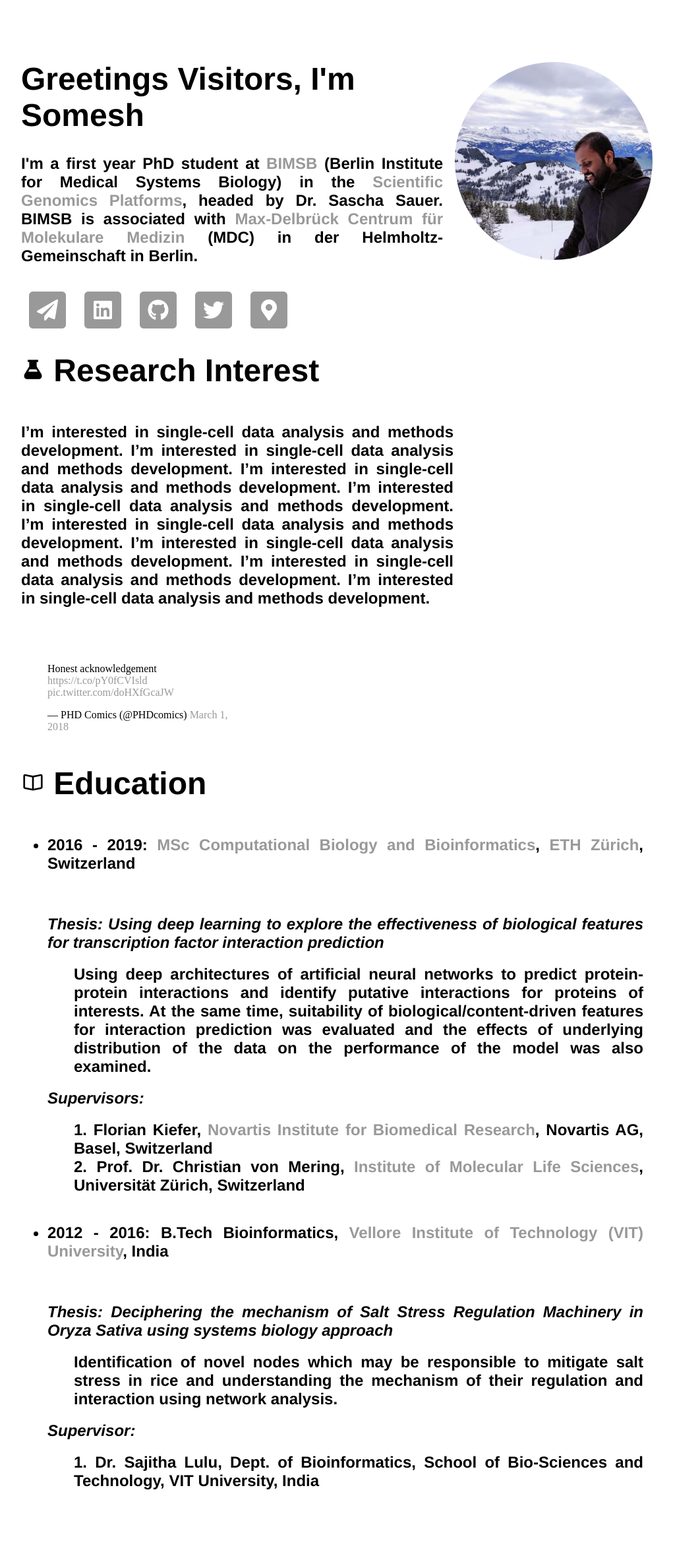
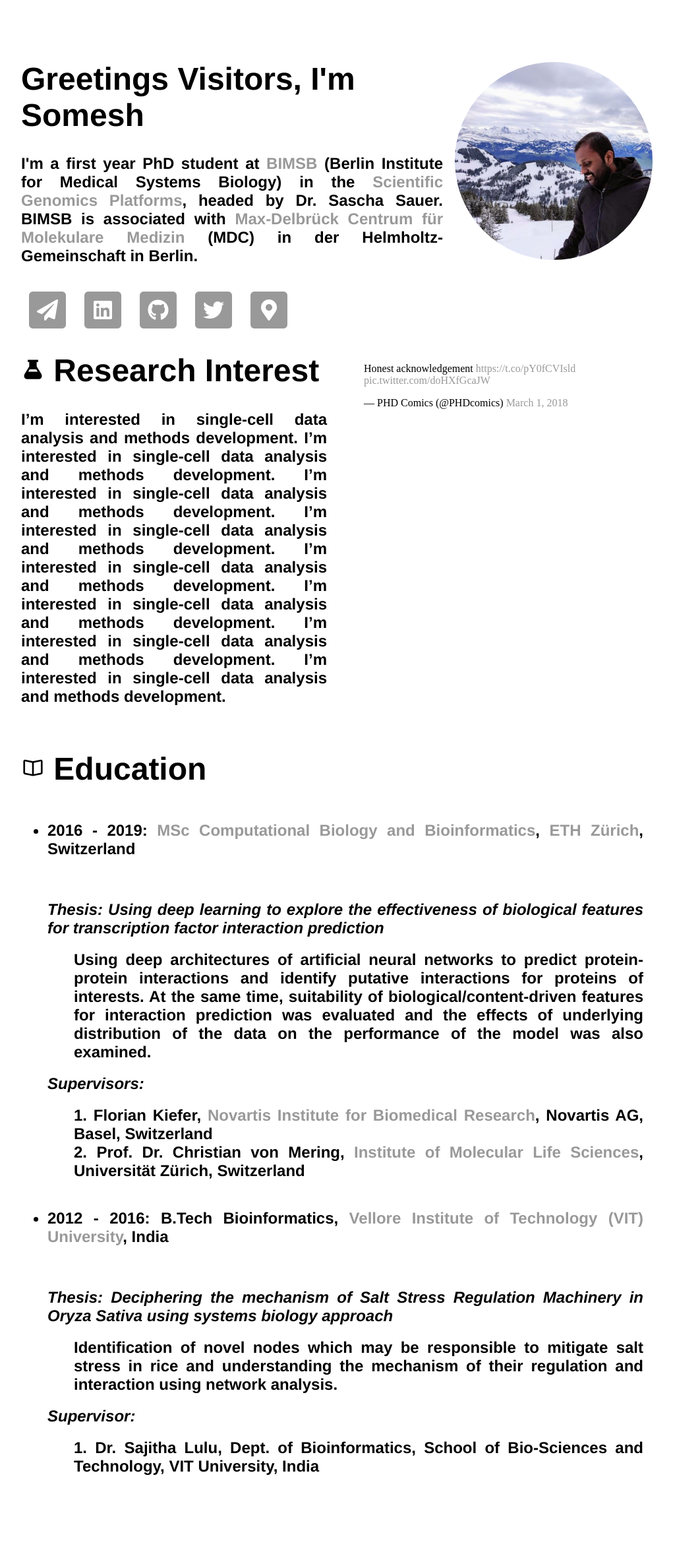
Before and after one commit to saisomesh2594/saisomesh2594.github.io, a Jekyll site: the page built from index.html, in a window 1280 px wide. Shown: the whole page at 66% size, without its empty margins (128-1149 px from the left). Built offline with Jekyll 4.4.1, drawn with Linux system fonts in a browser that asks for light colours; comment, search, counter and statistics services are not loaded; after the commit the page ends 2337 px from its top, so only the background shows below that.

Commit message:
Update main.css

```diff
--- a/css/main.css
+++ b/css/main.css
@@ -103,16 +103,14 @@ footer {
 
 #researchtrial {
 	float: left;
-	display: flex;
-  	flex-flow: column nowrap;
-  	justify-content: space-between;
-	width: 70%;
+	justify-content: space-between;
+	width: 50%;
 }
 
 #twitter {
 	padding-top: 2rem;
 	float: left;
-	width: 40%;
+	width: 50%;
 }
 
 
```
